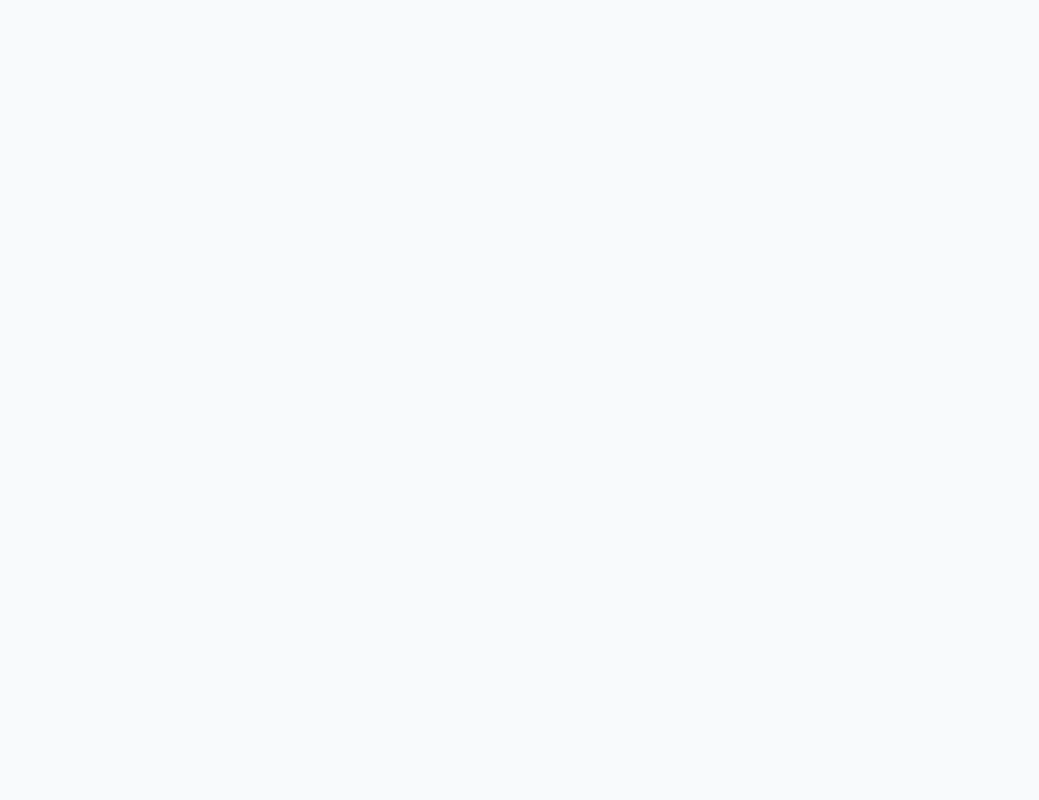
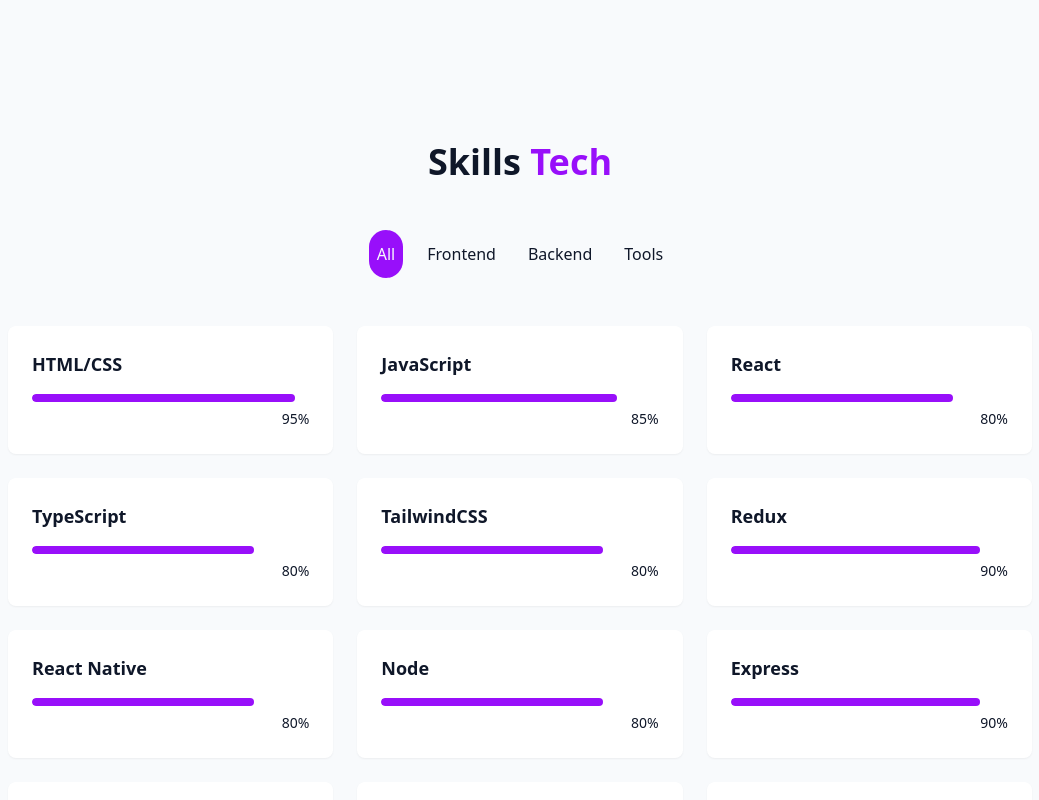
Before and after one commit to diegohansselperez/MyPortfolio, a React (Vite) app: page / in a window 1280 px wide. Shown: the part 1460-2260 px from the top of the page, without its empty margins (120-1159 px from the left). Before the commit the page ends 1506 px from the top, so only its background shows below. Built offline with nearby package versions, Linux system fonts and the light colour scheme.

Commit message:
Creamos la seccion Skills, dimos renderisado a mobile

```diff
--- a/src/components/Home.jsx
+++ b/src/components/Home.jsx
@@ -36,6 +36,7 @@
       <main>
         <HeroSection />
         <AboutMe />
+        <Skills />
       </main>
     </div>
   );
--- a/src/components/Skills.jsx
+++ b/src/components/Skills.jsx
@@ -1,15 +1,87 @@
+import { useState } from 'react';
+
+const skills = [
+  { name: 'HTML/CSS', level: 95, category: 'frontend' },
+  { name: 'JavaScript', level: 85, category: 'frontend' },
+  { name: 'React', level: 80, category: 'frontend' },
+  { name: 'TypeScript', level: 80, category: 'frontend' },
+  { name: 'TailwindCSS', level: 80, category: 'frontend' },
+  { name: 'Redux', level: 90, category: 'frontend' },
+  { name: 'React Native', level: 80, category: 'frontend' },
+
+  ///Backend
+  { name: 'Node', level: 80, category: 'backend' },
+  { name: 'Express', level: 90, category: 'backend' },
+  { name: 'PostgraSQL', level: 80, category: 'backend' },
+  { name: 'Sequelize', level: 70, category: 'backend' },
+  { name: 'MongoDB', level: 70, category: 'backend' },
+
+  //Tools
+  { name: 'Git/GitHub', level: 80, category: 'tools' },
+  { name: 'Figma', level: 70, category: 'tools' },
+  { name: 'Jest', level: 70, category: 'tools' },
+];
+
+const categories = ['all', 'frontend', 'backend', 'tools'];
+
 export function Skills() {
+  const [activeCategory, setActiveCategory] = useState('all');
+
+  const filterCategories = skills.filter(
+    (skill) => activeCategory === 'all' || skill.category === activeCategory,
+  );
+
   return (
-    <div id="habilidades" className="">
-      <div className="">
-        <h2>Tech-Skills</h2>
-        <div className=""></div>
-        <p>
-          Resumen de frameworks y lenguajes que he utilizado en proyectos
-          reales.
-        </p>
+    <section id="#skills" className="relative h- py-24 px-4 bg-sencondary/30">
+      <div className="container mx-auto max-w-5xl">
+        <h2 className="text-3xl md:text-4xl font-bold mb-12 text-center">
+          Skills <span className="text-[hsl(var(--primary))]">Tech</span>
+        </h2>
+        <div className="flex flex-wrap justify-center gap-4 mb-12">
+          {categories.map((category, key) => (
+            <button
+              key={key}
+              onClick={() => setActiveCategory(category)}
+              className={`py-3 px-2 rounded-full bg-[] transition-colors duration-300 capitalize ${
+                activeCategory === category
+                  ? 'bg-[hsl(var(--primary))] text-[hsl(var(--primary-foreground))]   '
+                  : 'bg-[hsl(var(--secondary)/0.7)] text-[hsl(var(--foreground))] hover:bg-gray-600 '
+              } `}
+            >
+              {category}
+            </button>
+          ))}
+        </div>
+        <div className="grid grid-cols-3 text-center sm:grid-cols-2 lg:grid-cols-3 gap-x-2 gap-y-3 sm:gap-6">
+          {filterCategories.map((skill, key) => (
+            <article
+              key={key}
+              className="bg-[hsl(var(--card))] p-2 sm:p-6 rounded-lg shadow-xs card-hover"
+            >
+              <div className="text-left mb-4">
+                <h3 className="font-semibold text-lg">{skill.name}</h3>
+              </div>
+              <div className="w-full bg-[hsl(var(--secondary)/0.5)] h-2 rounded-full overflow-hidden">
+                <div
+                  className="bg-[hsl(var(--primary))] h-2 origin-left rounded-full animate-[grow_1.5s_ease-out] "
+                  style={{ width: skill.level + '%' }}
+                />
+              </div>
+              <div className="text-right mt-1">
+                <span className="text-sm text-muted-[hsl(var(--foreground))]">
+                  {skill.level}%
+                </span>
+              </div>
+            </article>
+          ))}
+        </div>
       </div>
-      {/*  <div className="">
+    </section>
+  );
+}
+
+{
+  /*  <div className="">
         <ul>
           <li>
             <i className="bx bxl-html5"></i>
@@ -51,7 +123,5 @@
           </li>
           <li className="">express</li>
         </ul>
-      </div> */}
-    </div>
-  );
+      </div> */
 }
```
